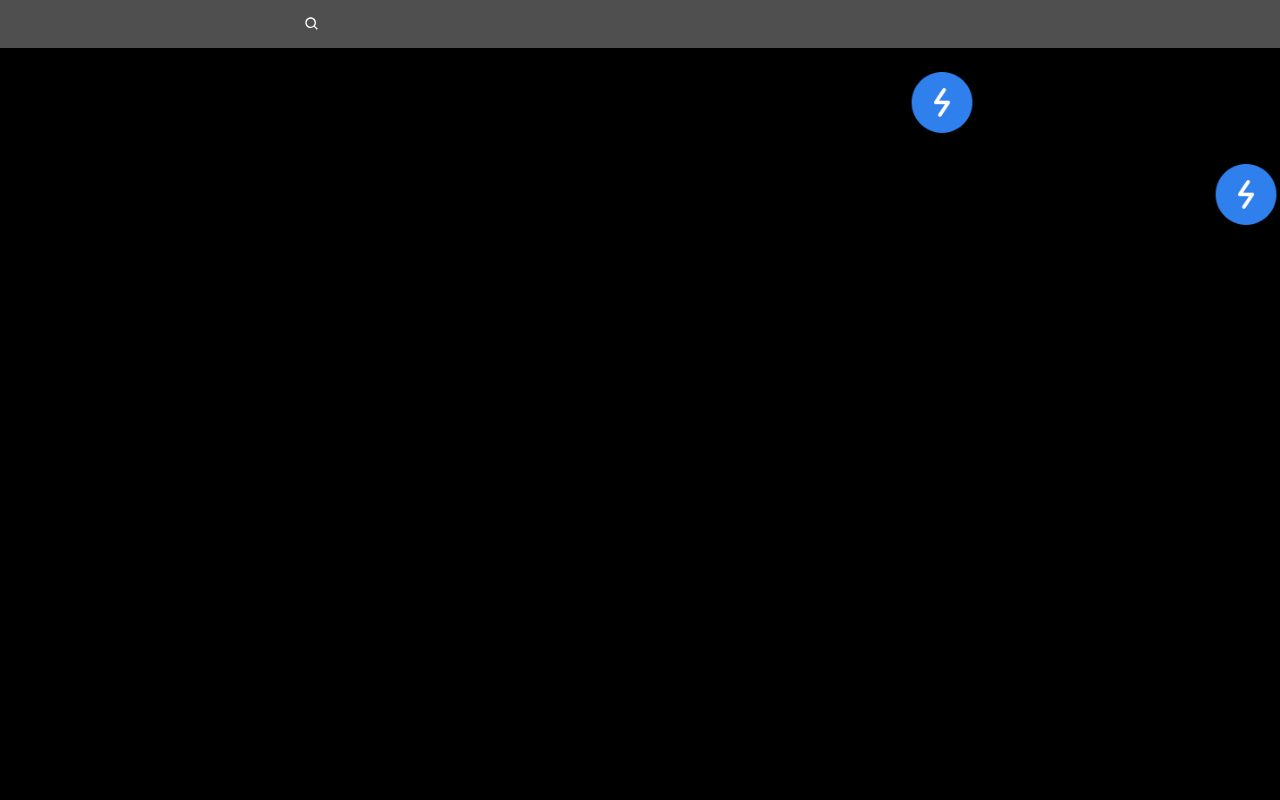
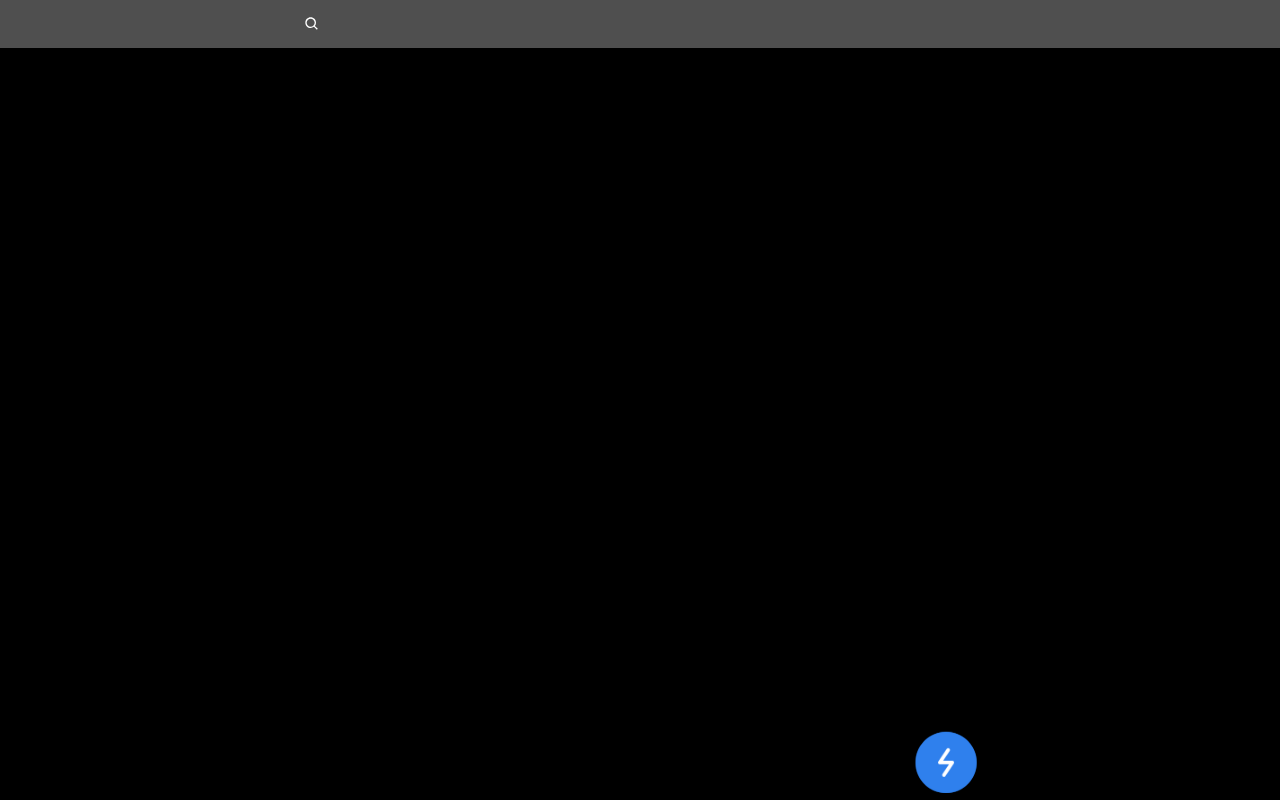
Before and after one commit to Alimnfl/quicks-m-naufal-alim, a Next.js app: page / in a window 1280 px wide. Built offline with nearby package versions, Linux system fonts and the light colour scheme.

Commit message:
Updated QuickNav for pathName next/navigation

```diff
--- a/app/(content)/_components/Navbar.tsx
+++ b/app/(content)/_components/Navbar.tsx
@@ -3,7 +3,7 @@ import { BiSearch } from "react-icons/bi";
 
 function Navbar() {
   return (
-    <div className="bg-primary-2">
+    <div className="bg-primary-2 relative text-white w-full h-full">
       <div className="flex flex-row w-full h-full py-4 items-center mx-auto max-w-2xl justify-between">
         <BiSearch />
       </div>
--- a/app/(content)/_components/QuickNav.tsx
+++ b/app/(content)/_components/QuickNav.tsx
@@ -5,20 +5,19 @@ import Image from "next/image";
 import React, { useEffect, useState } from "react";
 import { DataIcon, DataIconInbox, DataIconTask } from "../_data/ContentData";
 import { AnimatePresence, motion } from "framer-motion";
+import { usePathname } from "next/navigation";
 
 function QuickNav() {
-  const [activeRoute, setActiveRoute] = useState("");
   const [triggerQuick, setTriggerQuick] = useState<boolean>(false);
+  const pathname = usePathname();
 
   const toggleTrigger = () => {
     setTriggerQuick((prev) => !prev);
   };
 
-  useEffect(() => {
-    if (typeof window !== "undefined") {
-      setActiveRoute(window.location.pathname);
-    }
-  }, []);
+  const isLanding = pathname === "/";
+  const isInbox = pathname.startsWith("/inbox");
+  const isTask = pathname.startsWith("/task");
 
   const containerVariant = {
     hidden: {
@@ -60,8 +59,9 @@ function QuickNav() {
   };
 
   return (
-    <div className="w-full h-full flex flex-row justify-end">
-      {activeRoute === "/" && (
+    <div className="relative w-full h-auto ">
+      <div className="fixed right-[300px] bottom-0 flex flex-row">
+        {isLanding && (
           <AnimatePresence>
             {triggerQuick && (
               <motion.div
@@ -93,7 +93,7 @@ function QuickNav() {
           </AnimatePresence>
         )}
 
-      {activeRoute === "/inbox" && (
+        {isInbox && (
           <>
             <AnimatePresence>
               <motion.div
@@ -125,7 +125,7 @@ function QuickNav() {
           </>
         )}
 
-      {activeRoute === "/task" && (
+        {isTask && (
           <>
             <AnimatePresence>
               <motion.div
@@ -157,6 +157,7 @@ function QuickNav() {
           </>
         )}
       </div>
+    </div>
   );
 }
 
```
Lines whose indentation alone changed are shown as unchanged.
